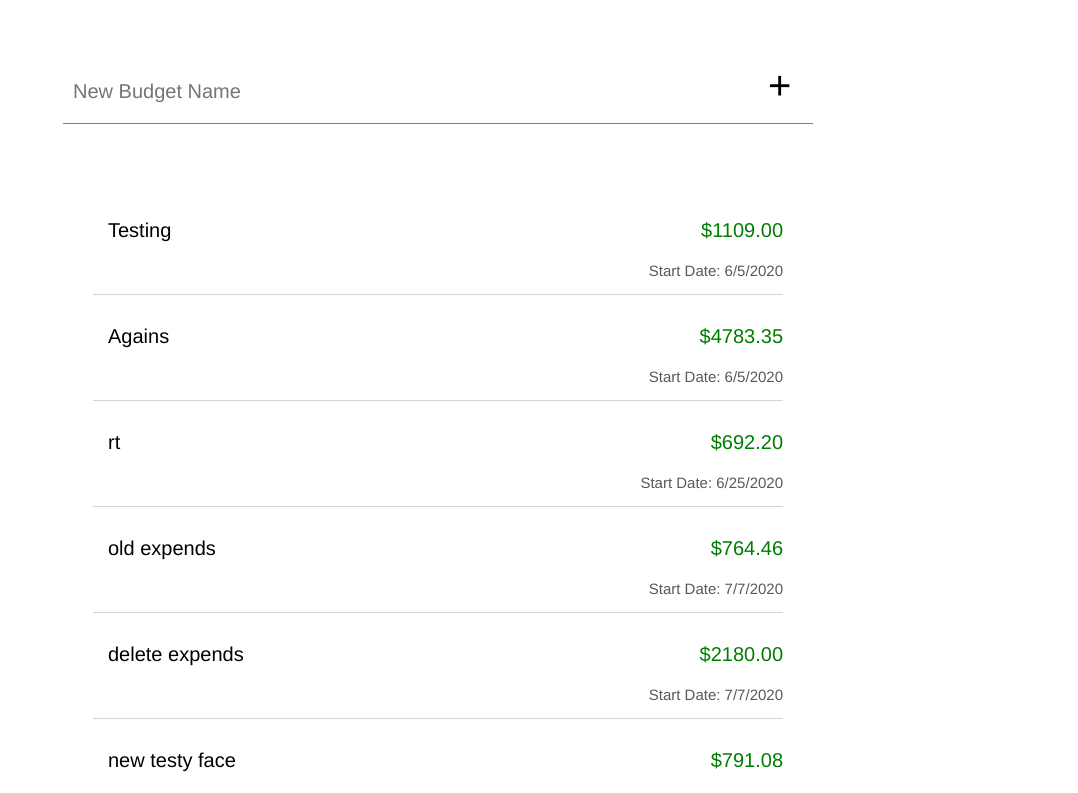
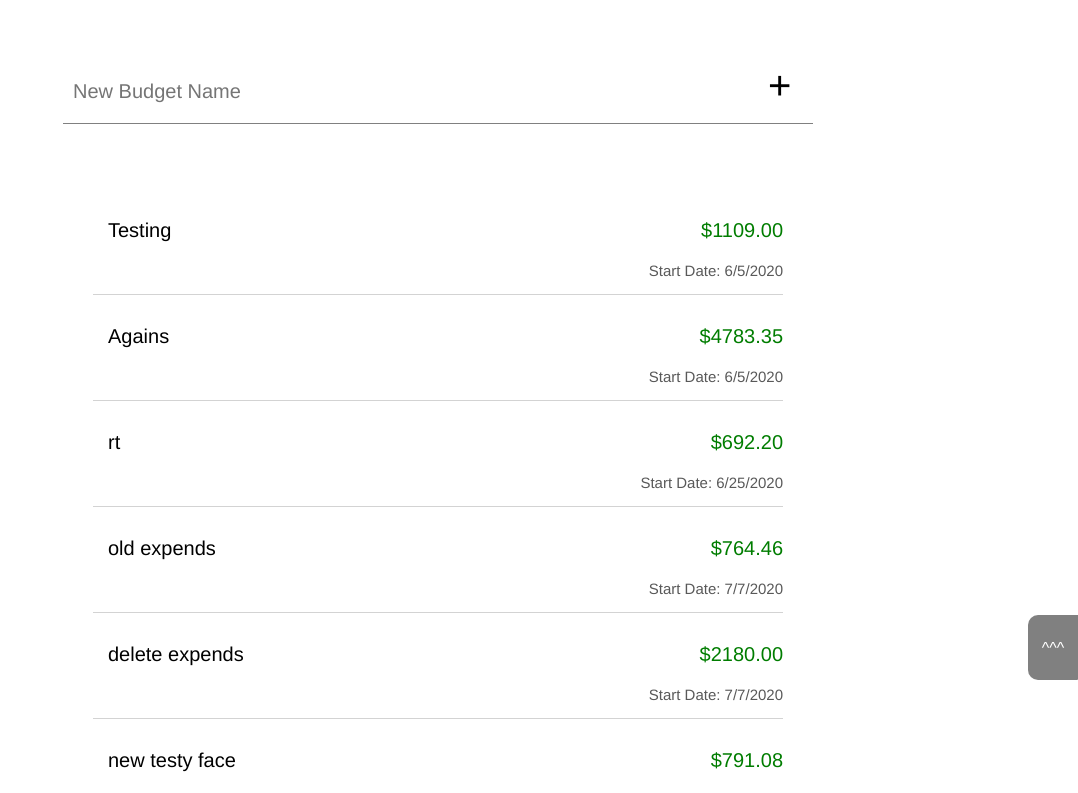
Before and after one commit to helloRupa/simply-budget, a React (Create React App) app: page / in a window 1280 px wide. Shown: the top 793 px of the page, without its empty margins (202-1280 px from the left). Built offline with nearby package versions, Linux system fonts and the light colour scheme; no server answers; data requests are answered from the project's data file; the HTML template or start-up script is replaced by a standard one.

Commit message:
Add button to scroll to top on dash, budget and archive

```diff
--- a/src/components/Archive.js
+++ b/src/components/Archive.js
@@ -5,6 +5,7 @@ import ArchivedBudget from './archive/ArchivedBudget';
 import BackButton from '../shared/BackButton';
 import { chooseDashboard } from '../actions/ui_actions';
 import { fetchArchives } from '../actions/archive_actions';
+import ScrollToTop from '../shared/ScrollToTop';
 
 function Archive({ archive, fetchArchives, chooseDashboard }) {
   window.scrollTo(0, 0);
@@ -30,6 +31,8 @@ function Archive({ archive, fetchArchives, chooseDashboard }) {
           <ArchivedBudget {...{archived}} />
         </li>)}
       </ul>}
+
+      <ScrollToTop />
     </div>
     </>
   )
--- a/src/components/Budget.js
+++ b/src/components/Budget.js
@@ -14,6 +14,7 @@ import {
 import { chooseDashboard } from '../actions/ui_actions';
 import ChartsContainer from './budget/ChartsContainer';
 import { setTrackingClassName } from '../utils/classNameSelectors';
+import ScrollToTop from '../shared/ScrollToTop';
 
 function Budget({
   budget,
@@ -104,6 +105,8 @@ function Budget({
           close={() => setShowChart(false)} />
         : null}
     </div>
+
+    <ScrollToTop />
     </>
   )
 }
--- a/src/components/Dashboard.js
+++ b/src/components/Dashboard.js
@@ -7,6 +7,7 @@ import { fetchExpenditures } from '../actions/expenditure_actions';
 import { connect } from 'react-redux';
 import { chooseSettings, chooseArchive } from '../actions/ui_actions';
 import { fetchSettings } from '../actions/settings_actions';
+import ScrollToTop from '../shared/ScrollToTop';
 
 function Dashboard({
   budgets,
@@ -47,6 +48,8 @@ function Dashboard({
         <button onClick={chooseArchive}>
           Archive
         </button>
+
+        <ScrollToTop />
       </div>
     </div>
   )
--- /dev/null
+++ b/src/shared/ScrollToTop.js
@@ -0,0 +1,11 @@
+import React from 'react';
+import { scrollToTop } from '../utils/uiBehavior';
+
+function ScrollToTop() {
+
+  return <button onClick={scrollToTop} className="scroll-to-top">
+    ^^^
+  </button>
+}
+
+export default ScrollToTop;
--- a/src/styles/index.css
+++ b/src/styles/index.css
@@ -133,3 +133,15 @@ input[type="text"].amount {
   margin: 0;
   font-size: 2em;
 }
+
+.scroll-to-top {
+  position: fixed;
+  bottom: 120px;
+  right: 0;
+  background-color: gray;
+  width: 50px;
+  height: 65px;
+  color: #fff;
+  text-align: center;
+  border-radius: 10px 0 1px 10px;
+}
--- /dev/null
+++ b/src/utils/uiBehavior.js
@@ -0,0 +1,3 @@
+export function scrollToTop() {
+  window.scrollTo({ top: 0, behavior: 'smooth' });
+};
```
